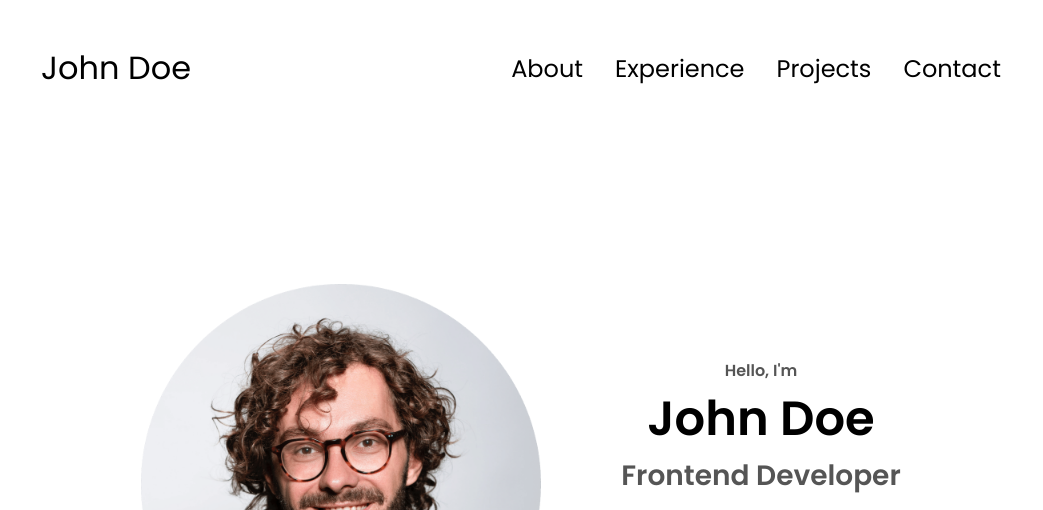
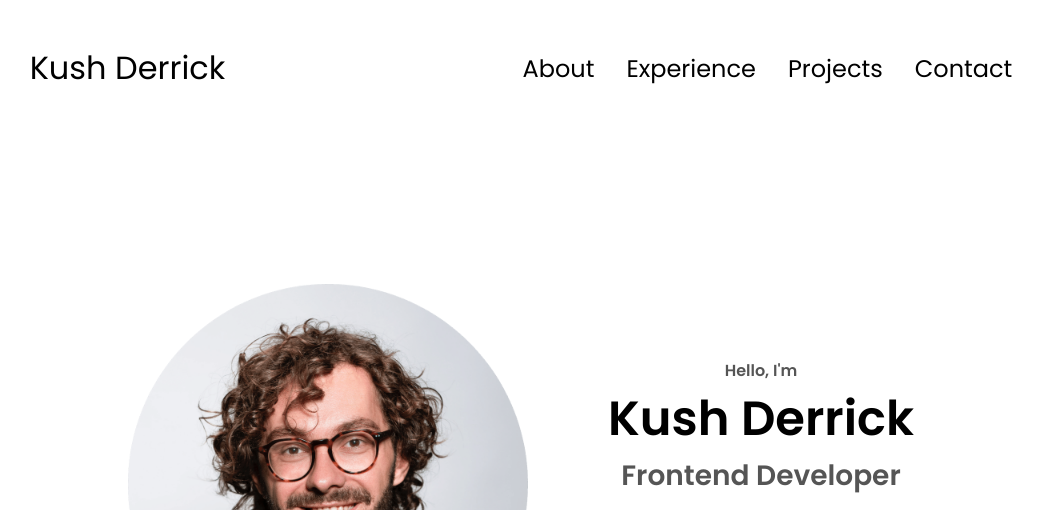
Before and after one commit to abajila/Kush-portfolio, a plain HTML site: page index.html in a window 1280 px wide. Shown: the top 510 px of the page, without its empty margins (119-1162 px from the left). Drawn offline with Linux system fonts and the light colour scheme.

Commit message:
Update index.html

```diff
--- a/index.html
+++ b/index.html
@@ -10,7 +10,7 @@
   </head>
   <body>
     <nav id="desktop-nav">
-      <div class="logo">John Doe</div>
+      <div class="logo">Kush Derrick</div>
       <div>
         <ul class="nav-links">
           <li><a href="#about">About</a></li>
@@ -42,7 +42,7 @@
       </div>
       <div class="section__text">
         <p class="section__text__p1">Hello, I'm</p>
-        <h1 class="title">John Doe</h1>
+        <h1 class="title">Kush Derrick</h1>
         <p class="section__text__p2">Frontend Developer</p>
         <div class="btn-container">
           <button
```
